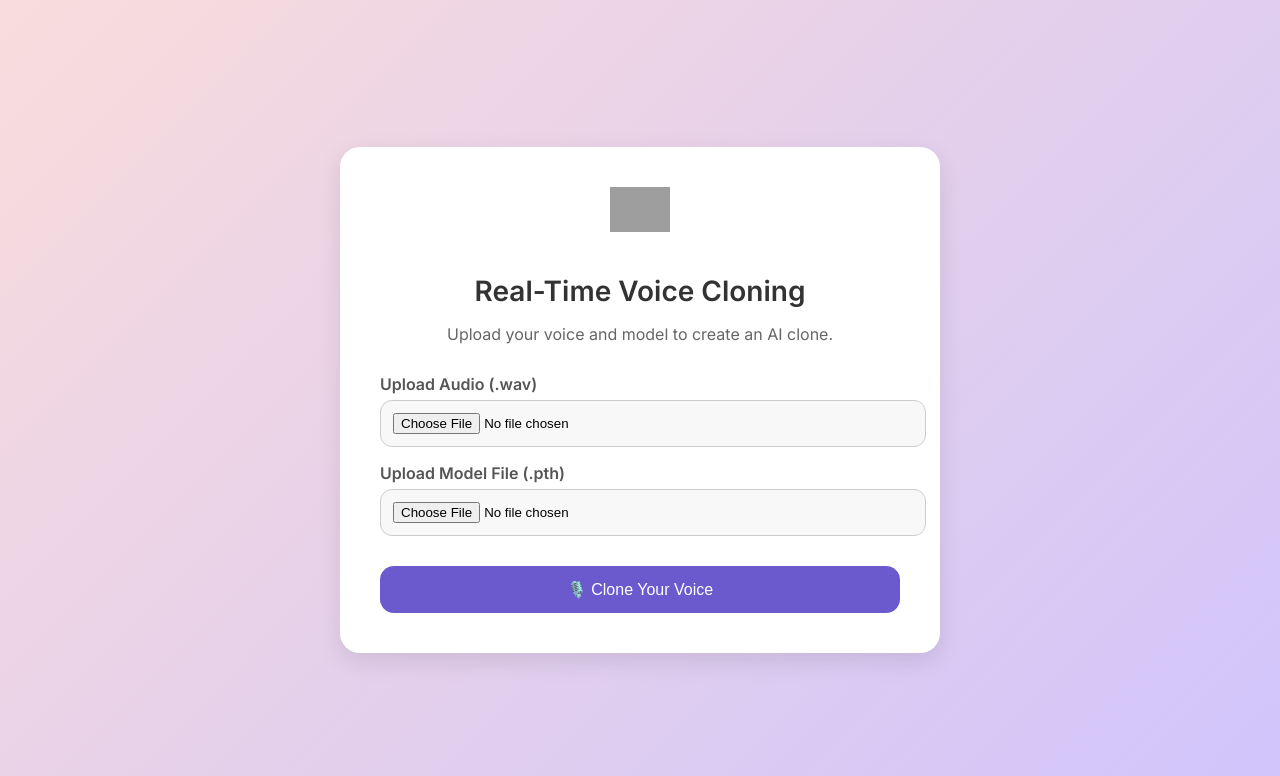
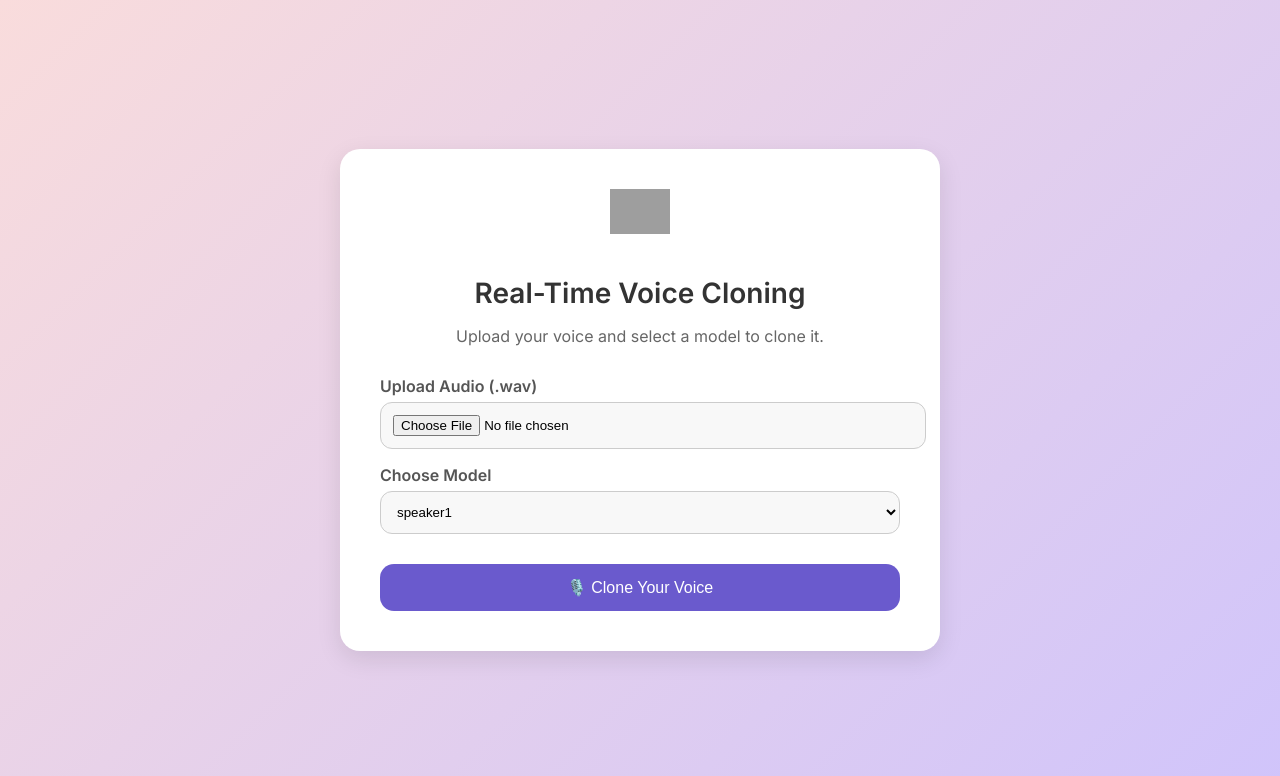
Before and after one commit to harrish1709/Audio-Cloning-App, a Flask app: page / in a window 1280 px wide. Shown: the top 776 px of the page. Run offline with Flask 3, Linux system fonts and the light colour scheme; grey boxes are pictures that could not be loaded.

Commit message:
Update index.html

```diff
--- a/templates/index.html
+++ b/templates/index.html
@@ -57,7 +57,7 @@
       color: #555;
     }
 
-    input[type="file"] {
+    input[type="file"], select {
       width: 100%;
       padding: 12px;
       border: 1px solid #ccc;
@@ -95,13 +95,17 @@
   <div class="card">
     <img src="https://cdn-icons-png.flaticon.com/512/727/727245.png" alt="Voice Logo" class="logo" />
     <h1>Real-Time Voice Cloning</h1>
-    <p>Upload your voice and model to create an AI clone.</p>
+    <p>Upload your voice and select a model to clone it.</p>
     <form method="POST" action="/process" enctype="multipart/form-data">
       <label for="audio">Upload Audio (.wav)</label>
       <input type="file" name="audio" accept=".wav" required />
 
-      <label for="model">Upload Model File (.pth)</label>
-      <input type="file" name="model" accept=".pth" required />
+      <label for="model_name">Choose Model</label>
+      <select name="model_name" required>
+        {% for model in models %}
+          <option value="{{ model }}">{{ model }}</option>
+        {% endfor %}
+      </select>
 
       <button type="submit">🎙️ Clone Your Voice</button>
     </form>
```
